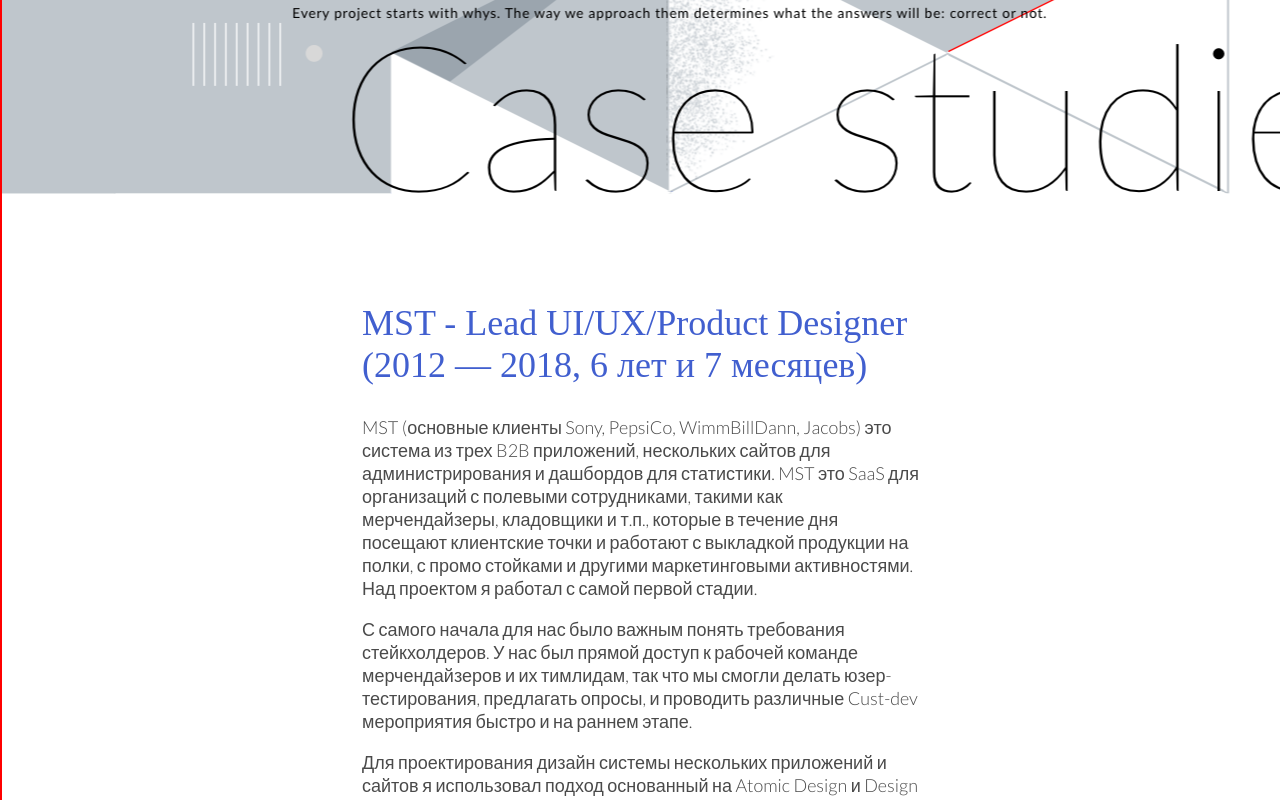
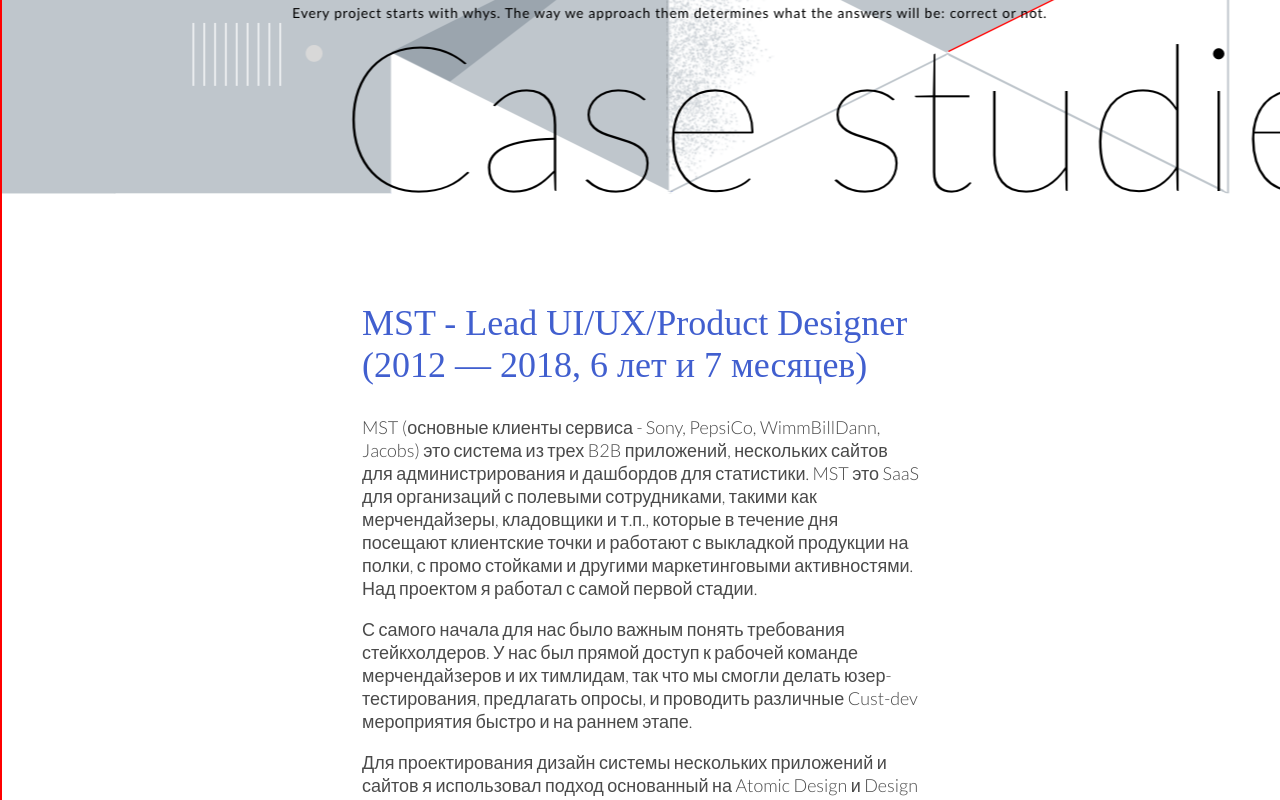
Before and after one commit to leshamikhailov/alexeymikhailov, a plain HTML site: page cases/index.htm in a window 1280 px wide. Shown: the part 412-1212 px from the top of the page. Drawn offline with Linux system fonts and the light colour scheme; a web font is replaced by a local one.

Commit message:
no message

```diff
--- a/cases/index.htm
+++ b/cases/index.htm
@@ -69,7 +69,7 @@
 <div class="wrapper">
     <section class="wrap interface  a-usual">
         <h2>MST - Lead UI/UX/Product Designer (2012 — 2018, 6 лет и 7 месяцев)</h2>
-        <p>MST (основные клиенты Sony, PepsiCo, WimmBillDann, Jacobs) это система из трех B2B приложений, нескольких сайтов для администрирования и дашбордов для статистики. MST это SaaS для организаций с полевыми сотрудниками, такими как мерчендайзеры, кладовщики и т.п., которые в течение дня посещают клиентские точки и работают с выкладкой продукции на полки, с промо стойками и другими маркетинговыми активностями. Над проектом я работал с самой первой стадии.</p>
+        <p>MST (основные клиенты сервиса - Sony, PepsiCo, WimmBillDann, Jacobs) это система из трех B2B приложений, нескольких сайтов для администрирования и дашбордов для статистики. MST это SaaS для организаций с полевыми сотрудниками, такими как мерчендайзеры, кладовщики и т.п., которые в течение дня посещают клиентские точки и работают с выкладкой продукции на полки, с промо стойками и другими маркетинговыми активностями. Над проектом я работал с самой первой стадии.</p>
         <p>С самого начала для нас было важным понять требования стейкхолдеров. У нас был прямой доступ к рабочей команде мерчендайзеров и их тимлидам, так что мы смогли делать юзер-тестирования, предлагать опросы, и проводить различные Cust-dev мероприятия быстро и на раннем этапе. </p>
         <p>Для проектирования дизайн системы нескольких приложений и сайтов я использовал подход основанный на Atomic Design и Design Language System, который используется в AirBnb.</p>
 
```
